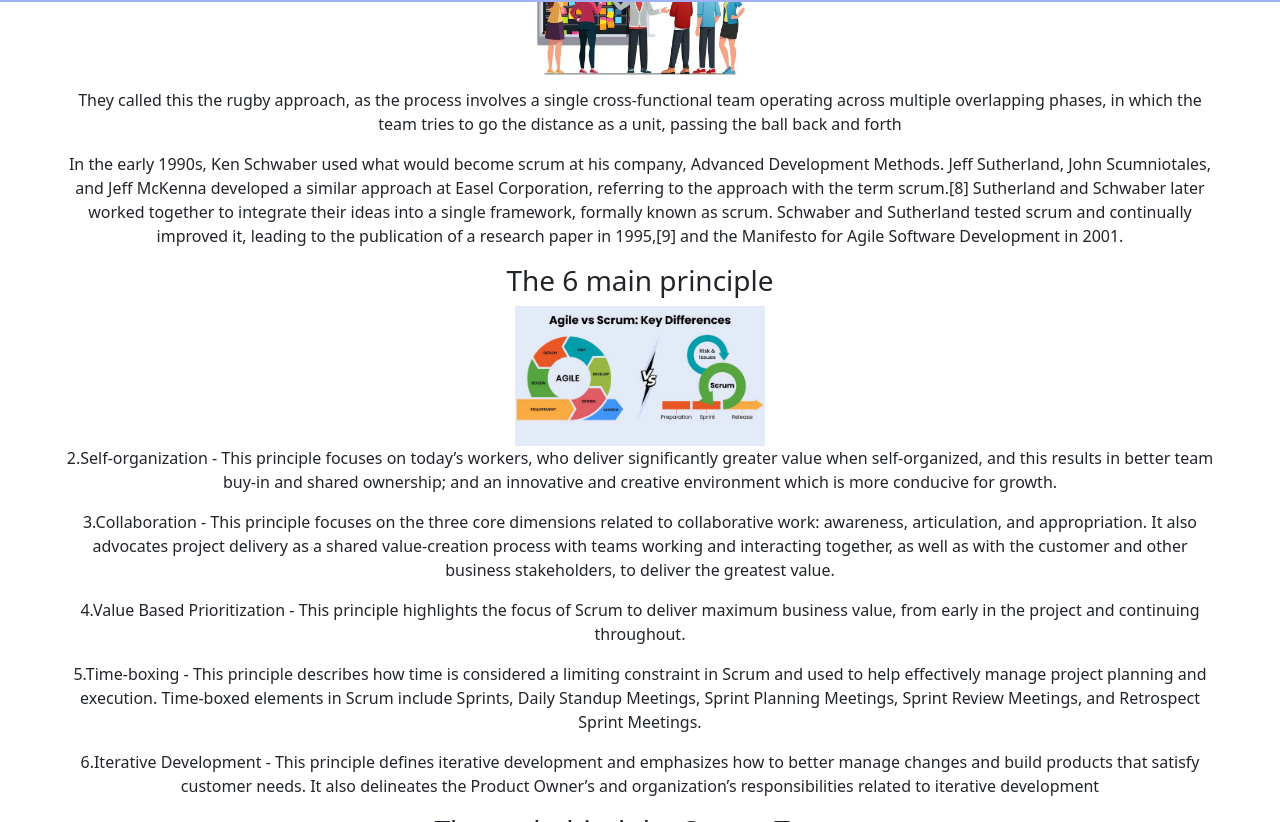
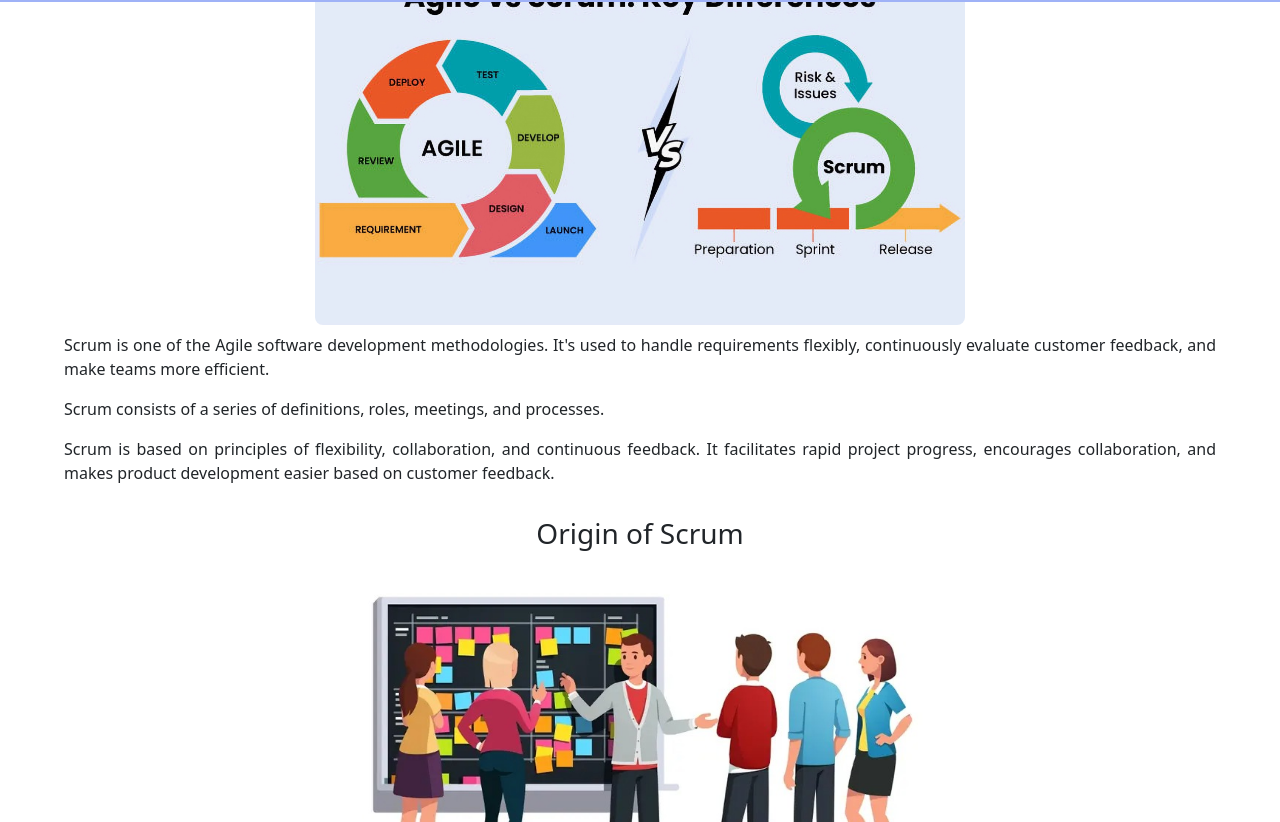
Before and after one commit to indiano881/Scrum-guide-BKK, a React (Vite) app: page / in a window 1280 px wide. Shown: the part 798-1620 px from the top of the page. Built offline with nearby package versions, Linux system fonts and the light colour scheme.

Commit message:
BKK-46 images displayed and responsive. Text align on left

```diff
--- a/src/components/Scrum/Scrum.module.css
+++ b/src/components/Scrum/Scrum.module.css
@@ -0,0 +1,28 @@
+.container {
+    margin-top: 16px;
+    margin-bottom: 16px;
+}
+
+.textContainer {
+    display: flex;
+    flex-direction: column;
+    text-align: justify;
+
+}
+
+.imagePar {
+    border-radius: 8px;
+    margin-bottom: 8px;
+}
+
+@media screen and (min-width: 768px) {
+    .imagePar {
+        width: 500px;
+    }
+}
+
+@media screen and (min-width: 1100px) {
+    .imagePar {
+        width: 650px;
+    }
+}
--- a/src/components/Scrum/index.jsx
+++ b/src/components/Scrum/index.jsx
@@ -1,17 +1,24 @@
+import styles from "./Scrum.module.css"
+
 import { getImageURL } from "../../../utils/functions";
 
 
 const Scrum = ({ title, content1, content2, content3, content4, content5, content6, linkText, image }) => {
   return (
-    <div id={linkText}>
+    <div id={linkText} className={styles.container}>
       <h3>{title}</h3>
-      <img src={getImageURL(image)} alt={title} width={"250px"}/>
-      <p>{content1}</p>
-      <p>{content2}</p>
-      <p>{content3}</p>
-      <p>{content4}</p>
-      <p>{content5}</p>
-      <p>{content6}</p>
+      <img className={styles.imagePar} src={getImageURL(image)} alt={title} width={"270px"}/>
+      <div className={styles.textContainer}>
+        <p>{content1}</p>
+        <p>{content2}</p>
+        <p>{content3}</p>
+        {/*CODE BELOW IS LIKE THIS BECAUSE NOT ALL THE PARAPARPG HAVE 6 lines of content. Some have just 5 for example//DAVIDE */}
+        {content4!=null && <p>{content4}</p>}
+        {content5!=null && <p>{content5}</p>}
+        {content6!=null && <p>{content6}</p>}
+
+      </div>
+
     </div>
   );
 };
--- a/src/data/data.js
+++ b/src/data/data.js
@@ -1,23 +1,23 @@
 function Article(
   title,
   image,
-  linkText,
   content1,
   content2,
   content3,
   content4,
   content5,
-  content6
+  content6,
+  linkText
 ) {
   (this.title = title),
     (this.image = image),
-    (this.linkText = linkText),
     (this.content1 = content1),
     (this.content2 = content2),
     (this.content3 = content3),
     (this.content4 = content4),
     (this.content5 = content5),
-    (this.content6 = content6);
+    (this.content6 = content6),
+    (this.linkText = linkText);
 }
 
 //PAR 1
```
